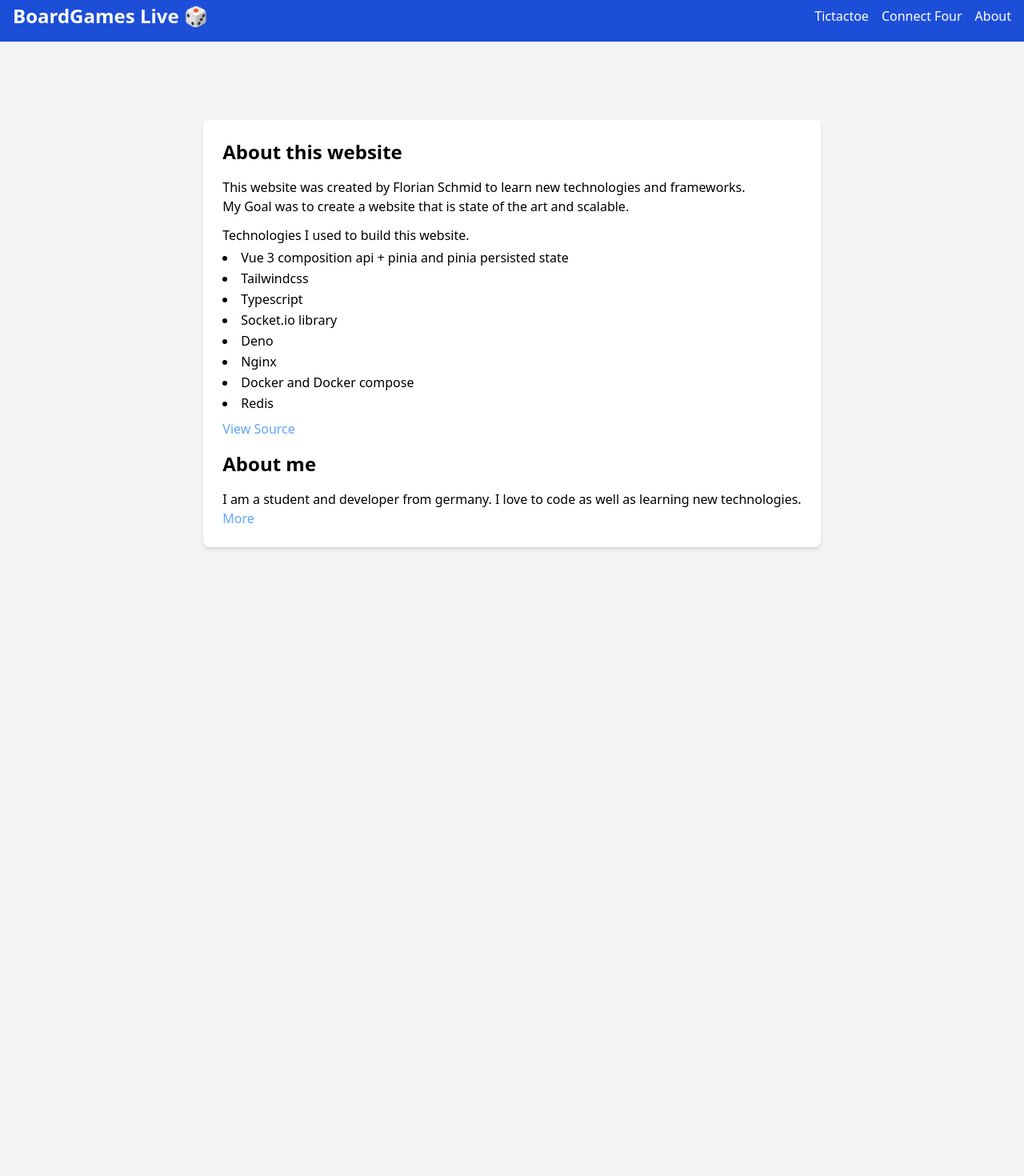
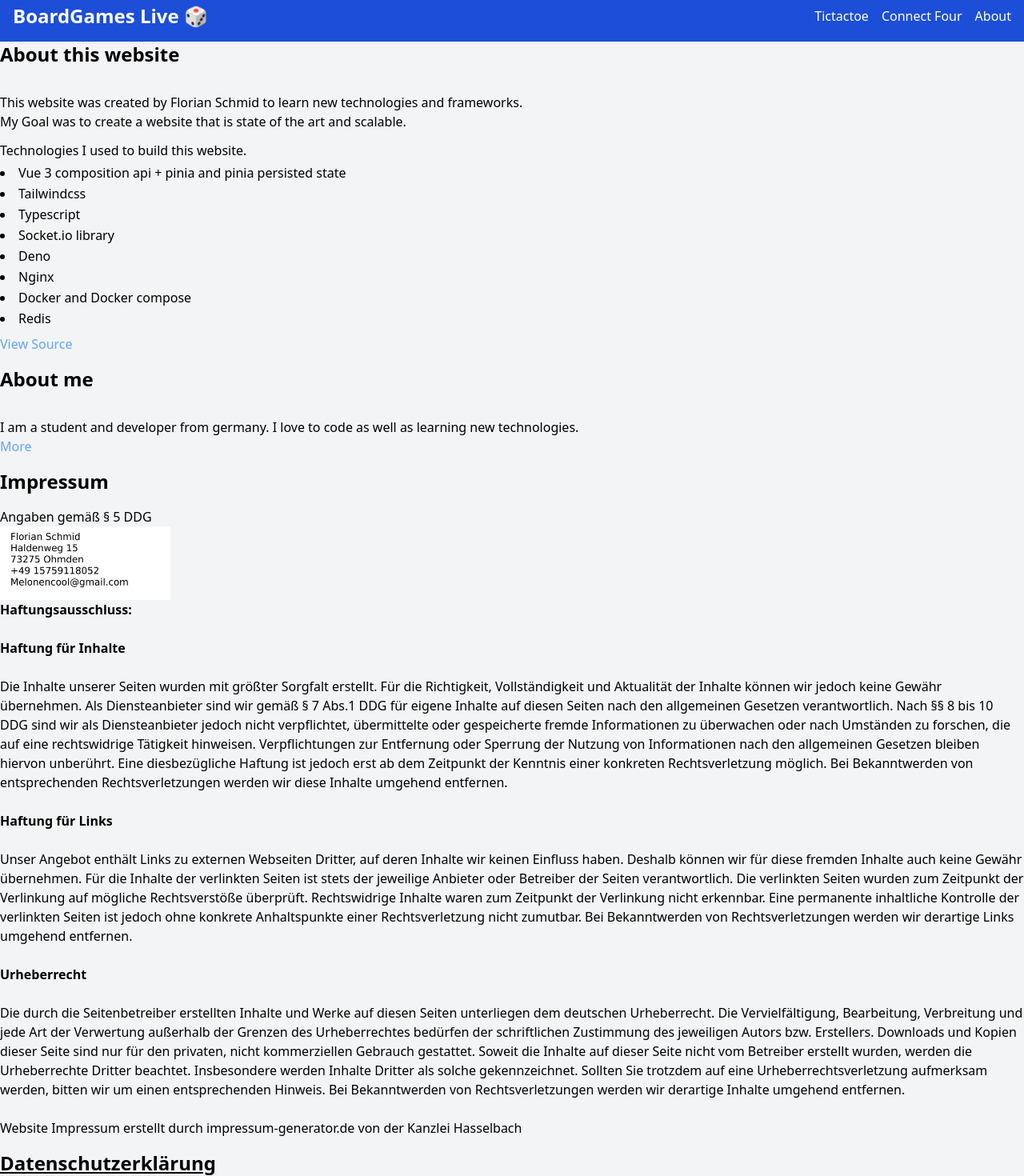
Before and after one commit to Schmidii99/Brettspiele.io, a Vue app in the folder frontend/: page /about in a window 1280 px wide. Shown: the part 12-1482 px from the top of the page at 80% size. Before the commit the page ends 800 px from the top, so only its background shows below. Built offline with nearby package versions, Linux system fonts and the light colour scheme.

Commit message:
add imprint etc

```diff
--- a/frontend/src/views/AboutView.vue
+++ b/frontend/src/views/AboutView.vue
@@ -1,7 +1,5 @@
 <template>
-    <div class="w-full h-5/6 flex justify-center items-center">
-        <div class="bg-white p-6 rounded-lg shadow-md mt-16">
-        <h2 class="text-2xl font-bold mb-4">About this website</h2>
+    <h2 class="text-2xl font-bold mb-4">About this website</h2>
         <p class="mt-4">
             This website was created by Florian Schmid to learn new technologies and frameworks. <br>
             My Goal was to create a website that is state of the art and scalable.
@@ -29,6 +27,17 @@
         <a class="text-blue-400 hover:text-blue-300" href="https://github.com/Schmidii99/" target="_blank" rel="noopener noreferrer">
             More
         </a>
-    </div>
-    </div>
+
+        <div>
+            <h2 class="text-2xl font-bold my-4">Impressum</h2><p>Angaben gemäß § 5 DDG</p>
+        <p>
+        <img class="w-1/6" src="@/assets/np.jpg" alt="Logo">
+        <strong>Haftungsausschluss: </strong><br><br>
+        <strong>Haftung für Inhalte</strong><br><br>
+        Die Inhalte unserer Seiten wurden mit größter Sorgfalt erstellt. Für die Richtigkeit, Vollständigkeit und Aktualität der Inhalte können wir jedoch keine Gewähr übernehmen. Als Diensteanbieter sind wir gemäß § 7 Abs.1 DDG für eigene Inhalte auf diesen Seiten nach den allgemeinen Gesetzen verantwortlich. Nach §§ 8 bis 10 DDG sind wir als Diensteanbieter jedoch nicht verpflichtet, übermittelte oder gespeicherte fremde Informationen zu überwachen oder nach Umständen zu forschen, die auf eine rechtswidrige Tätigkeit hinweisen. Verpflichtungen zur Entfernung oder Sperrung der Nutzung von Informationen nach den allgemeinen Gesetzen bleiben hiervon unberührt. Eine diesbezügliche Haftung ist jedoch erst ab dem Zeitpunkt der Kenntnis einer konkreten Rechtsverletzung möglich. Bei Bekanntwerden von entsprechenden Rechtsverletzungen werden wir diese Inhalte umgehend entfernen.<br><br><strong>Haftung für Links</strong><br><br>
+        Unser Angebot enthält Links zu externen Webseiten Dritter, auf deren Inhalte wir keinen Einfluss haben. Deshalb können wir für diese fremden Inhalte auch keine Gewähr übernehmen. Für die Inhalte der verlinkten Seiten ist stets der jeweilige Anbieter oder Betreiber der Seiten verantwortlich. Die verlinkten Seiten wurden zum Zeitpunkt der Verlinkung auf mögliche Rechtsverstöße überprüft. Rechtswidrige Inhalte waren zum Zeitpunkt der Verlinkung nicht erkennbar. Eine permanente inhaltliche Kontrolle der verlinkten Seiten ist jedoch ohne konkrete Anhaltspunkte einer Rechtsverletzung nicht zumutbar. Bei Bekanntwerden von Rechtsverletzungen werden wir derartige Links umgehend entfernen.<br><br><strong>Urheberrecht</strong><br><br>
+        Die durch die Seitenbetreiber erstellten Inhalte und Werke auf diesen Seiten unterliegen dem deutschen Urheberrecht. Die Vervielfältigung, Bearbeitung, Verbreitung und jede Art der Verwertung außerhalb der Grenzen des Urheberrechtes bedürfen der schriftlichen Zustimmung des jeweiligen Autors bzw. Erstellers. Downloads und Kopien dieser Seite sind nur für den privaten, nicht kommerziellen Gebrauch gestattet. Soweit die Inhalte auf dieser Seite nicht vom Betreiber erstellt wurden, werden die Urheberrechte Dritter beachtet. Insbesondere werden Inhalte Dritter als solche gekennzeichnet. Sollten Sie trotzdem auf eine Urheberrechtsverletzung aufmerksam werden, bitten wir um einen entsprechenden Hinweis. Bei Bekanntwerden von Rechtsverletzungen werden wir derartige Inhalte umgehend entfernen.</p><br>
+        Website Impressum erstellt durch <a href="https://www.impressum-generator.de">impressum-generator.de</a> von der <a href="https://www.kanzlei-hasselbach.de/" rel="nofollow">Kanzlei Hasselbach</a>
+        </div>
+        <a class="text-2xl font-bold my-4 hover:text-blue-500 underline" target="_blank" href="/public/datenschutz.pdf">Datenschutzerklärung</a>
 </template>
--- a/frontend/src/views/HomeView.vue
+++ b/frontend/src/views/HomeView.vue
@@ -51,10 +51,10 @@
                     </div>
                 </div>
                 <div class="flex items-start space-x-4">
-                    <div class="text-2xl">🔒</div>
+                    <div class="text-2xl">🫵</div>
                     <div>
-                        <h3 class="text-xl font-bold mb-2">Privacy First</h3>
-                        <p class="text-gray-600">No cookies, no tracking, pure entertainment</p>
+                        <h3 class="text-xl font-bold mb-2">Users first</h3>
+                        <p class="text-gray-600">We listen to YOUR suggestions</p>
                     </div>
                 </div>
                 <div class="flex items-start space-x-4">
```
Also changed, not shown: frontend/src/assets/np.jpg (added), 1 other file (tests, documents, lock files or other folders).
